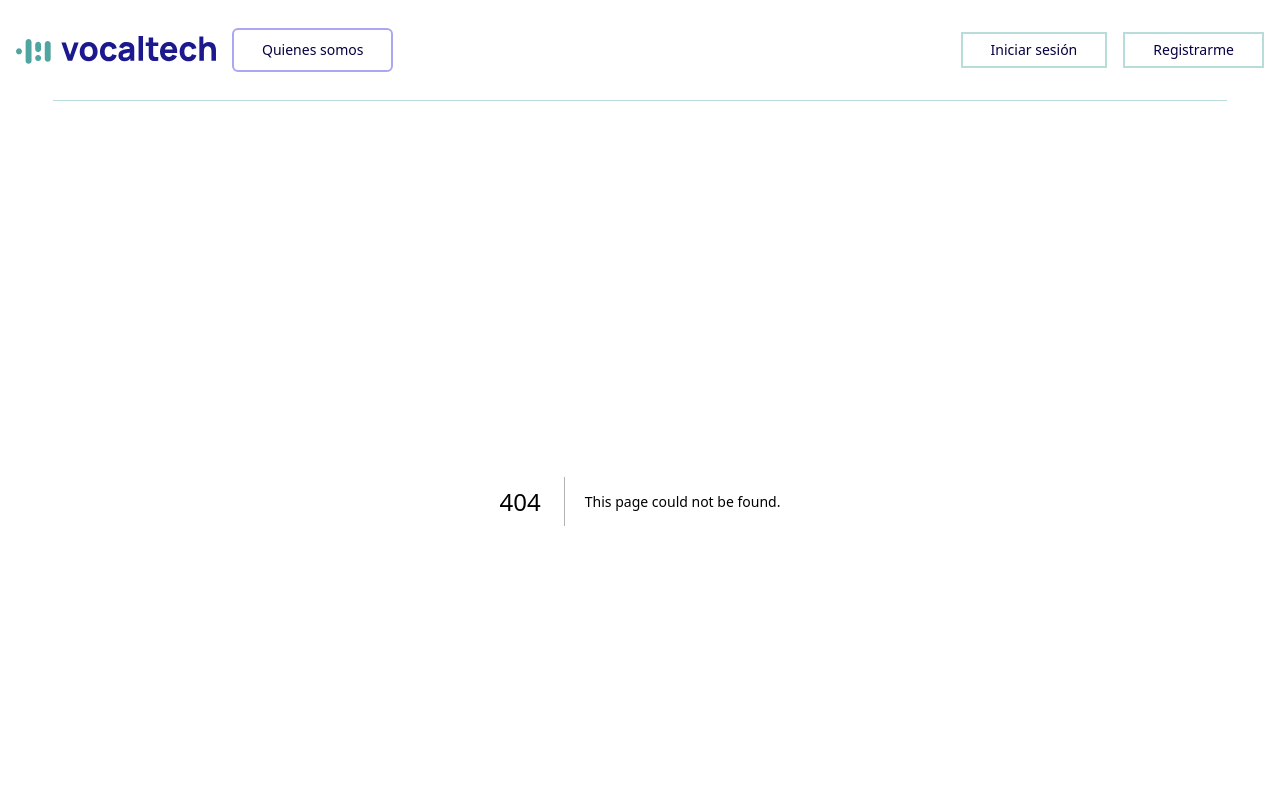
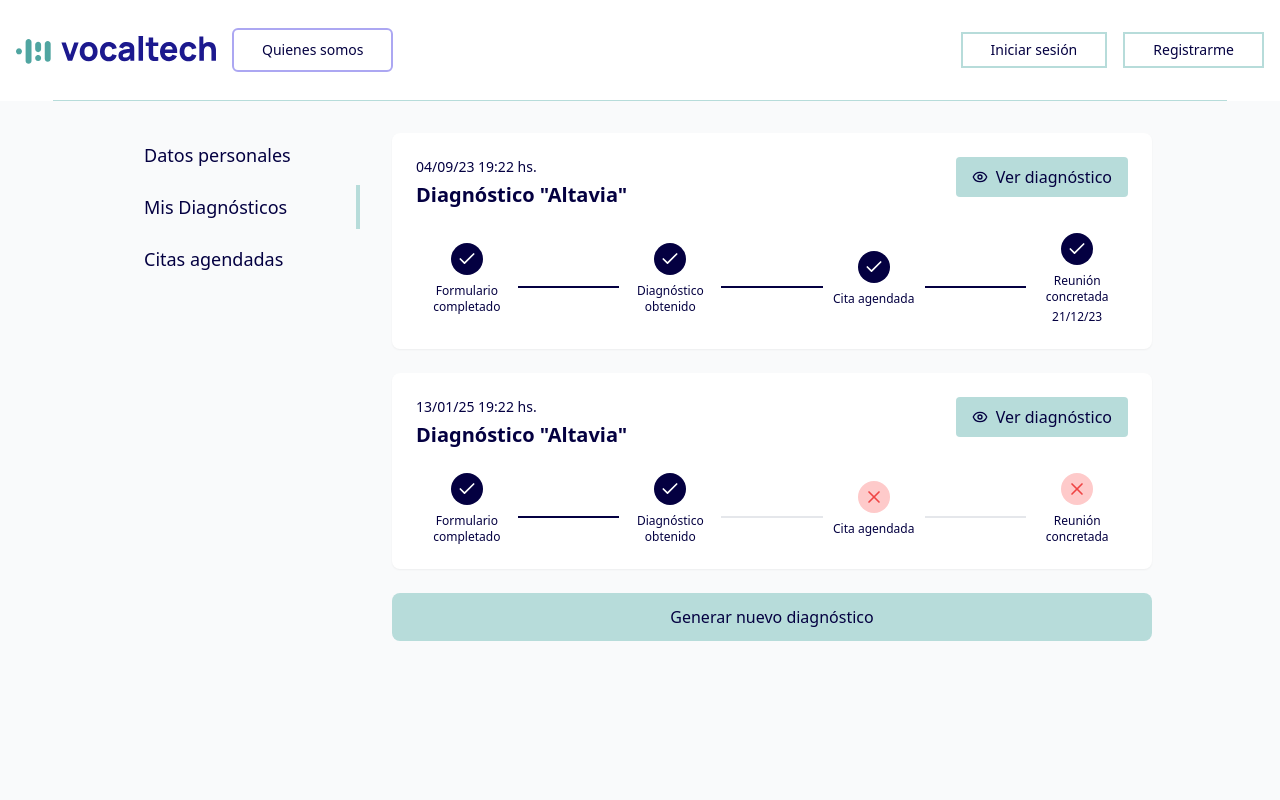
Before and after one commit to No-Country-simulation/equipo-h4-01-vocaltech, a Next.js app in the folder frontend/: page /mis-diagnosticos in a window 1280 px wide. Before the commit this address had no page. Shown: the top 800 px of the page. Built offline with nearby package versions, Linux system fonts and the light colour scheme.

Commit message:
add perfil pages

```diff
--- /dev/null
+++ b/frontend/src/app/(admin)/(perfil)/components/LeftSidebar.tsx
@@ -0,0 +1,49 @@
+"use client"
+
+import Link from 'next/link';
+import { usePathname } from 'next/navigation';
+
+export default function LeftSidebar() {
+  const pathname = usePathname();
+
+  const menuItems = [
+    {
+      label: 'Datos personales',
+      href: '/mis-datos',
+    },
+    {
+      label: 'Mis Diagnósticos',
+      href: '/mis-diagnosticos',
+    },
+    {
+      label: 'Citas agendadas',
+      href: '/mis-reuniones',
+    },
+  ];
+
+  return (
+    <div className="col-span-3">
+      <nav className="space-y-2">
+        {menuItems.map((item) => {
+          const isActive = pathname === item.href;
+
+          return (
+            <Link
+              key={item.href}
+              href={item.href}
+              className={`
+                block text-lg px-4 py-2 transition-colors
+                ${isActive
+                  ? 'font-medium text-deepblue border-r-4 border-aqua'
+                  : 'text-deepblue hover:bg-gray-100'
+                }
+              `}
+            >
+              {item.label}
+            </Link>
+          );
+        })}
+      </nav>
+    </div>
+  );
+}
--- /dev/null
+++ b/frontend/src/app/(admin)/(perfil)/layout.tsx
@@ -0,0 +1,13 @@
+import React, { ReactNode } from 'react'
+import LeftSidebar from './components/LeftSidebar'
+
+export default function Layout({ children }: { children: ReactNode }) {
+  return (
+    <div className="min-h-screen bg-gray-50 p-8">
+      <div className="max-w-5xl mx-auto grid grid-cols-12 gap-8">
+        <LeftSidebar />
+    {children}
+    </div>
+</div>
+  )
+}
--- /dev/null
+++ b/frontend/src/app/(admin)/(perfil)/mis-datos/page.tsx
@@ -0,0 +1,67 @@
+import React from 'react';
+import { Mail, Phone, MapPin, Calendar, Edit2, Check, X } from 'lucide-react';
+
+export default async function page() {
+  await new Promise(resolve => setTimeout(resolve, 3500));
+  return (
+    <>
+        <div className="col-span-6 bg-white rounded-lg shadow-sm p-8">
+          <div className="flex justify-between items-start mb-6">
+            <div>
+              <h1 className="text-2xl font-bold text-deepblue mb-1">Hernán Velazco</h1>
+              <p className="text-deepblue font-medium">Co-Founder en "Altavia"</p>
+            </div>
+            <button className="p-2 hover:bg-gray-100 rounded-full">
+              <Edit2 className="w-5 h-5 text-gray-500" />
+            </button>
+          </div>
+
+          <div className="space-y-6">
+            <div className="flex items-center text-deepblue font-normal gap-3">
+              <MapPin className="w-5 h-5  " />
+              <span>Colón, Entre Ríos, Argentina</span>
+            </div>
+
+            <div className="flex items-center text-deepblue font-normal gap-3">
+              <Mail className="w-5 h-5  " />
+              <span>hernanvelazco@gmail.com</span>
+            </div>
+
+            <div className="flex items-center text-deepblue font-normal gap-3">
+              <Phone className="w-5 h-5  " />
+              <span>+54 343 256956</span>
+            </div>
+
+            <div className="flex items-center text-deepblue font-normal gap-3">
+              <Calendar className="w-5 h-5 " />
+              <span>18/02/1983</span>
+            </div>
+          </div>
+        </div>
+
+        <div className="col-span-3 space-y-6">
+          <div className="bg-emerald-100 rounded-lg p-4">
+            <img
+              src="/img/testimonial-1.jpeg"
+              alt="Profile"
+              className="w-24 h-24 rounded-full mx-auto mb-4"
+            />
+          </div>
+
+          <div className="bg-emerald-100 rounded-lg p-4">
+            <h3 className="font-medium mb-4">Medios de contacto</h3>
+            <div className="space-y-3">
+              <div className="flex items-center gap-2">
+                <Check className="w-4 h-4 text-green-600" />
+                <span>E-mail</span>
+              </div>
+              <div className="flex items-center gap-2">
+                <X className="w-4 h-4 text-red-500" />
+                <span>Whatsapp</span>
+              </div>
+            </div>
+          </div>
+        </div>
+        </>
+  );
+};
--- /dev/null
+++ b/frontend/src/app/(admin)/(perfil)/mis-diagnosticos/page.tsx
@@ -0,0 +1,81 @@
+import React from 'react';
+import { Eye, Check, X } from 'lucide-react';
+
+export default async function page() {
+  await new Promise(resolve => setTimeout(resolve, 3500));
+  const diagnostics = [
+    {
+      id: 1,
+      date: '04/09/23 19:22 hs.',
+      name: 'Diagnóstico "Altavia"',
+      steps: [
+        { name: 'Formulario completado', status: 'complete' },
+        { name: 'Diagnóstico obtenido', status: 'complete' },
+        { name: 'Cita agendada', status: 'complete' },
+        { name: 'Reunión concretada', status: 'complete', date: '21/12/23' }
+      ]
+    },
+    {
+      id: 2,
+      date: '13/01/25 19:22 hs.',
+      name: 'Diagnóstico "Altavia"',
+      steps: [
+        { name: 'Formulario completado', status: 'complete' },
+        { name: 'Diagnóstico obtenido', status: 'complete' },
+        { name: 'Cita agendada', status: 'incomplete' },
+        { name: 'Reunión concretada', status: 'incomplete' }
+      ]
+    }
+  ];
+
+  return (
+        <div className="col-span-9 text-deepblue">
+          {diagnostics.map((diagnostic) => (
+            <div key={diagnostic.id} className="mb-6 bg-white rounded-lg p-6 shadow-sm">
+              <div className="flex justify-between items-start mb-6">
+                <div>
+                  <p className="text-sm mb-1">{diagnostic.date}</p>
+                  <h2 className="text-xl font-bold">{diagnostic.name}</h2>
+                </div>
+                <button className="bg-aqua px-4 py-2 rounded flex items-center gap-2 hover:bg-lavender">
+                  <Eye className="w-4 h-4" />
+                  Ver diagnóstico
+                </button>
+              </div>
+
+              <div className="flex items-center">
+                {diagnostic.steps.map((step, index) => (
+                  <React.Fragment key={step.name}>
+                    <div className="flex flex-col items-center flex-1 font-medium">
+                      <div className={`w-8 h-8 rounded-full flex items-center justify-center mb-2
+                        ${step.status === 'complete' ? 'bg-deepblue text-white' : 'bg-red-200'}`}>
+                        {step.status === 'complete' ? (
+                          <Check className="w-5 h-5" />
+                        ) : (
+                          <X className="w-5 h-5 text-red-500" />
+                        )}
+                      </div>
+                      <p className="text-xs text-center">{step.name}</p>
+                      {step.date && (
+                        <p className="text-xs mt-1">{step.date}</p>
+                      )}
+                    </div>
+                    {index < diagnostic.steps.length - 1 && (
+                      <div className={`h-0.5 flex-1 mt-4
+                        ${step.status === 'complete' && diagnostic.steps[index + 1].status === 'complete'
+                          ? 'bg-deepblue'
+                          : 'bg-gray-200'}`}
+                      />
+                    )}
+                  </React.Fragment>
+                ))}
+              </div>
+            </div>
+          ))}
+
+          <button className="w-full bg-aqua py-3 rounded-lg font-medium hover:bg-lavender transition-colors">
+            Generar nuevo diagnóstico
+          </button>
+        </div>
+  );
+};
--- /dev/null
+++ b/frontend/src/app/(admin)/(perfil)/mis-reuniones/page.tsx
@@ -0,0 +1,27 @@
+import React from 'react';
+import { PlusCircle, Sparkles } from 'lucide-react';
+import Link from 'next/link';
+
+export default async function page() {
+  await new Promise(resolve => setTimeout(resolve, 3500));
+  return (
+    <div className="col-span-9 font-bold ">
+      <div className="flex flex-col items-center justify-center min-h-[400px] bg-white rounded-lg p-8">
+        <div className="flex items-center text-xl gap-2 text-aqua mb-4">
+          <span>No tenés citas pendientes</span>
+          <Sparkles className="w-5 h-5" />
+        </div>
+
+        <h2 className="text-2xl text-deepblue mb-6">
+          ¿Querés agendar una cita?
+        </h2>
+
+        <Link href="/agendar-cita">
+          <button className="flex items-center bg-aqua text-deepblue px-12 py-3 rounded-lg font-medium hover:bg-lavender transition-colors">
+            Agendar una cita <PlusCircle className="w-5 h-5 mx-2" />
+          </button>
+        </Link>
+      </div>
+    </div>
+  );
+};
```
Also changed, not shown: 1 other file (tests, documents, lock files or other folders).
